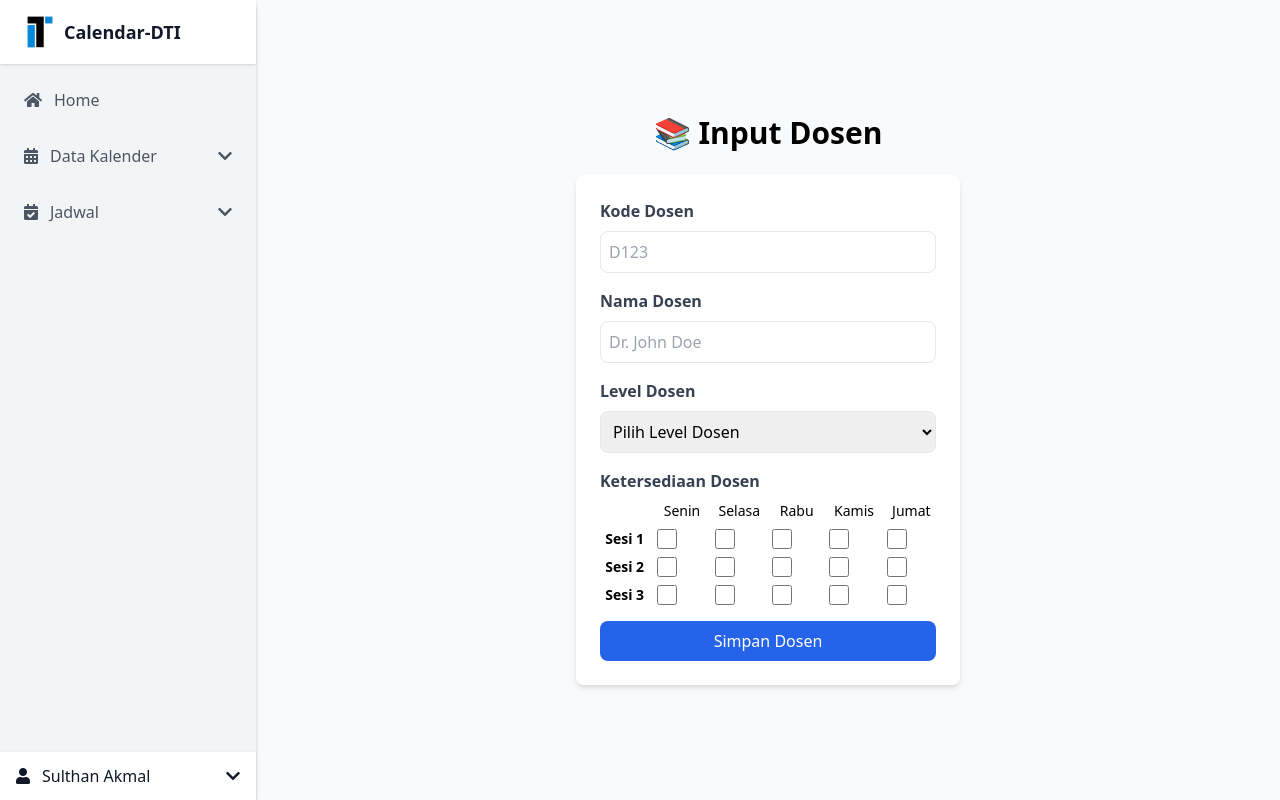
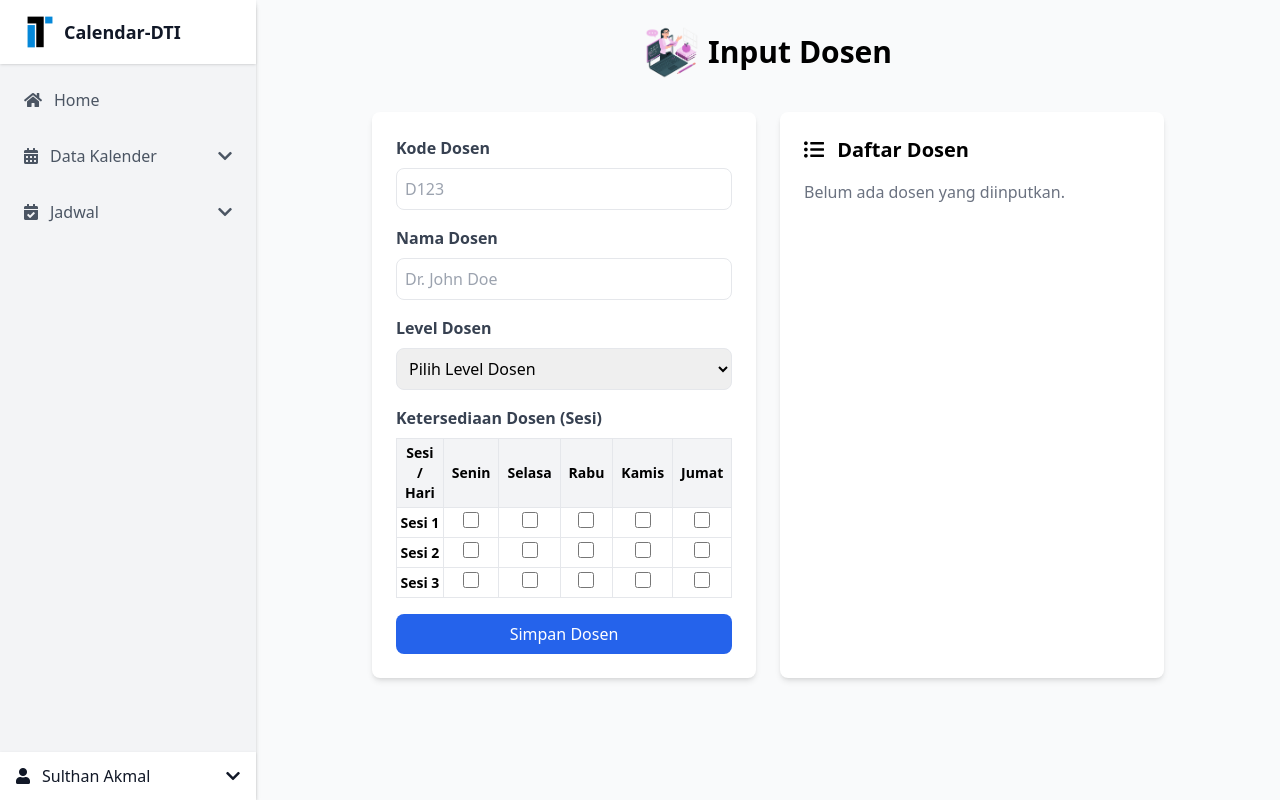
Before and after one commit to dzakiruw/calendar-dti, a Nuxt app: page /dosen in a window 1280 px wide. Built offline with nearby package versions, Linux system fonts and the light colour scheme.

Commit message:
rev mata-kuliah, dosen

```diff
--- a/pages/dosen.vue
+++ b/pages/dosen.vue
@@ -1,17 +1,23 @@
 <template>
-  <div class="h-screen flex flex-col items-center justify-center bg-gray-50 p-6">
-    <h1 class="text-3xl font-bold mb-6">📚 Input Dosen</h1>
+  <div class="min-h-screen bg-gray-50 p-6 flex flex-col items-center">
+    <!-- Title -->
+    <h1 class="text-3xl font-bold flex items-center mb-8 text-center">
+      <img src="/input-dosen.png" alt="Dosen Icon" class="w-14 h-14 mr-2" />
+      Input Dosen
+    </h1>
 
+    <!-- Form + List -->
+    <div class="flex flex-col sm:flex-row flex-wrap w-full max-w-6xl gap-6 justify-center">
       <!-- Dosen Input Form -->
-    <form @submit.prevent="submitDosen" class="bg-white p-6 shadow-md rounded-lg w-96">
+      <form @submit.prevent="submitDosen" class="bg-white p-6 shadow-md rounded-lg w-full sm:w-96">
         <div class="mb-4">
           <label class="block text-gray-700 font-semibold">Kode Dosen</label>
-        <input type="text" v-model="kodeDosen" class="w-full mt-2 p-2 border rounded-lg" placeholder="D123" required />
+          <input v-model="kodeDosen" type="text" class="w-full mt-2 p-2 border rounded-lg" placeholder="D123" required />
         </div>
 
         <div class="mb-4">
           <label class="block text-gray-700 font-semibold">Nama Dosen</label>
-        <input type="text" v-model="namaDosen" class="w-full mt-2 p-2 border rounded-lg" placeholder="Dr. John Doe" required />
+          <input v-model="namaDosen" type="text" class="w-full mt-2 p-2 border rounded-lg" placeholder="Dr. John Doe" required />
         </div>
 
         <div class="mb-4">
@@ -24,55 +30,82 @@
           </select>
         </div>
 
-      <!-- Availability Input -->
+        <!-- Ketersediaan Dosen -->
         <div class="mb-4">
-        <label class="block text-gray-700 font-semibold mb-2">Ketersediaan Dosen</label>
-        <div class="grid grid-cols-6 gap-2 text-center text-sm font-medium">
-          <span></span>
-          <span>Senin</span>
-          <span>Selasa</span>
-          <span>Rabu</span>
-          <span>Kamis</span>
-          <span>Jumat</span>
-          <template v-for="(sesi, sIndex) in 3" :key="sIndex">
-            <span class="font-semibold">Sesi {{ sesi }}</span>
-            <template v-for="(hari, hIndex) in 5" :key="hIndex">
-              <input type="checkbox" v-model="ketersediaan[sIndex][hIndex]" class="w-5 h-5" />
-            </template>
-          </template>
+          <label class="block text-gray-700 font-semibold mb-2">Ketersediaan Dosen (Sesi)</label>
+          <div class="overflow-auto">
+            <table class="w-full text-sm text-center border border-gray-200">
+              <thead class="bg-gray-100">
+                <tr>
+                  <th class="border px-2 py-1">Sesi / Hari</th>
+                  <th v-for="hari in hariList" :key="hari" class="border px-2 py-1">{{ hari }}</th>
+                </tr>
+              </thead>
+              <tbody>
+                <tr v-for="(row, sesiIndex) in 3" :key="sesiIndex">
+                  <td class="border font-semibold">Sesi {{ sesiIndex + 1 }}</td>
+                  <td v-for="(col, hariIndex) in 5" :key="hariIndex" class="border px-2 py-1">
+                    <input type="checkbox" v-model="ketersediaan[sesiIndex][hariIndex]" class="w-4 h-4" />
+                  </td>
+                </tr>
+              </tbody>
+            </table>
           </div>
         </div>
 
         <button type="submit" class="bg-blue-600 text-white py-2 px-4 rounded-lg w-full hover:bg-blue-700">
-        Simpan Dosen
+          {{ editIndex !== null ? 'Update Dosen' : 'Simpan Dosen' }}
         </button>
       </form>
 
-    <!-- Display list of Dosen -->
-    <div v-if="dosenList.length" class="mt-6 w-96 bg-white p-6 shadow-md rounded-lg">
-      <h2 class="text-xl font-bold mb-4">📋 List of Dosen</h2>
-      <div v-for="(dosen, index) in dosenList" :key="index" class="p-4 border border-gray-200 rounded-lg mb-2">
-        <p><strong>{{ dosen.kode }}</strong> - {{ dosen.nama }} ({{ dosen.level }})</p>
-        <p class="text-sm text-gray-600">Ketersediaan:</p>
-        <ul class="text-sm grid grid-cols-6 gap-1 mt-1">
-          <span></span>
-          <span>Sen</span>
-          <span>Sel</span>
-          <span>Rab</span>
-          <span>Kam</span>
-          <span>Jum</span>
-          <template v-for="(sesi, sIndex) in 3" :key="sIndex">
-            <span class="font-semibold">S{{ sesi }}</span>
-            <template v-for="(hari, hIndex) in 5" :key="hIndex">
-              <span :class="dosen.ketersediaan[sIndex][hIndex] ? 'text-green-600' : 'text-red-600'">
-                {{ dosen.ketersediaan[sIndex][hIndex] ? '✔' : '✘' }}
-              </span>
-            </template>
-          </template>
+      <!-- Dosen List -->
+      <div class="w-full sm:w-96 bg-white p-6 shadow-md rounded-lg">
+        <h2 class="text-xl font-bold mb-4">
+          <i class="fas fa-list-ul mr-2"></i> Daftar Dosen
+        </h2>
+
+        <div v-if="!dosenList.length" class="text-gray-500">
+          Belum ada dosen yang diinputkan.
+        </div>
+
+        <div v-else class="space-y-4">
+          <div
+            v-for="(dosen, index) in dosenList"
+            :key="index"
+            class="bg-gray-100 p-4 rounded-lg shadow-sm"
+          >
+            <div class="mb-2">
+              <p class="text-lg font-bold text-gray-800 mb-1">{{ dosen.nama }}</p>
+              <p class="text-sm text-gray-600"><span class="font-semibold">Kode:</span> {{ dosen.kode }}</p>
+              <p class="text-sm text-gray-600"><span class="font-semibold">Level:</span> {{ dosen.level }}</p>
+            </div>
+
+            <!-- Ketersediaan -->
+            <p class="text-sm font-semibold text-gray-700 mt-3 mb-1">Ketersediaan:</p>
+            <ul class="text-sm text-gray-600 list-disc ml-4 space-y-1">
+              <li
+                v-for="(result, sesiIndex) in getFilteredSessions(dosen.ketersediaan)"
+                :key="sesiIndex"
+              >
+                Sesi {{ result.sesi + 1 }}: {{ result.hari.join(', ') }}
+              </li>
+              <li
+                v-if="getFilteredSessions(dosen.ketersediaan).length === 0"
+                class="italic text-gray-400"
+              >
+                Tidak tersedia
+              </li>
             </ul>
-        <div class="mt-2 flex justify-end space-x-2">
-          <button @click="editDosen(index)" class="text-blue-600 hover:text-blue-900">Edit</button>
-          <button @click="deleteDosen(index)" class="text-red-600 hover:text-red-900">Hapus</button>
+
+            <div class="flex justify-end space-x-2 mt-4">
+              <button @click="editDosen(index)" class="text-blue-600 hover:text-blue-900" title="Edit">
+                <i class="fas fa-pencil-alt"></i>
+              </button>
+              <button @click="deleteDosen(index)" class="text-red-600 hover:text-red-900" title="Hapus">
+                <i class="fas fa-trash-alt"></i>
+              </button>
+            </div>
+          </div>
         </div>
       </div>
     </div>
@@ -80,52 +113,62 @@
 </template>
 
 <script setup>
-import { ref } from "vue";
+import { ref } from 'vue'
 
-// Dosen details
-const kodeDosen = ref("");
-const namaDosen = ref("");
-const levelDosen = ref("");
-const ketersediaan = ref([...Array(3)].map(() => Array(5).fill(false)));
+const hariList = ['Senin', 'Selasa', 'Rabu', 'Kamis', 'Jumat']
 
-const dosenList = ref([]);
-const editIndex = ref(null);
+const kodeDosen = ref('')
+const namaDosen = ref('')
+const levelDosen = ref('')
+const ketersediaan = ref([...Array(3)].map(() => Array(5).fill(false)))
+
+const dosenList = ref([])
+const editIndex = ref(null)
 
 const submitDosen = () => {
   const newDosen = {
     kode: kodeDosen.value,
     nama: namaDosen.value,
     level: levelDosen.value,
-    ketersediaan: JSON.parse(JSON.stringify(ketersediaan.value)),
-  };
+    ketersediaan: JSON.parse(JSON.stringify(ketersediaan.value))
+  }
 
   if (editIndex.value !== null) {
-    dosenList.value[editIndex.value] = newDosen;
-    editIndex.value = null;
+    dosenList.value[editIndex.value] = newDosen
+    editIndex.value = null
   } else {
-    dosenList.value.push(newDosen);
+    dosenList.value.push(newDosen)
   }
 
-  resetForm();
-};
+  resetForm()
+}
 
 const editDosen = (index) => {
-  const dosen = dosenList.value[index];
-  kodeDosen.value = dosen.kode;
-  namaDosen.value = dosen.nama;
-  levelDosen.value = dosen.level;
-  ketersediaan.value = JSON.parse(JSON.stringify(dosen.ketersediaan));
-  editIndex.value = index;
-};
+  const dosen = dosenList.value[index]
+  kodeDosen.value = dosen.kode
+  namaDosen.value = dosen.nama
+  levelDosen.value = dosen.level
+  ketersediaan.value = JSON.parse(JSON.stringify(dosen.ketersediaan))
+  editIndex.value = index
+}
 
 const deleteDosen = (index) => {
-  dosenList.value.splice(index, 1);
-};
+  dosenList.value.splice(index, 1)
+}
 
 const resetForm = () => {
-  kodeDosen.value = "";
-  namaDosen.value = "";
-  levelDosen.value = "";
-  ketersediaan.value = [...Array(3)].map(() => Array(5).fill(false));
-};
+  kodeDosen.value = ''
+  namaDosen.value = ''
+  levelDosen.value = ''
+  ketersediaan.value = [...Array(3)].map(() => Array(5).fill(false))
+}
+
+const getFilteredSessions = (ketersediaan) => {
+  return ketersediaan.map((sesi, index) => {
+    const hariTersedia = sesi
+      .map((val, i) => (val ? hariList[i] : null))
+      .filter(Boolean)
+    return hariTersedia.length ? { sesi: index, hari: hariTersedia } : null
+  }).filter(Boolean)
+}
 </script>
```
Also changed, not shown: pages/mata-kuliah.vue (+42 -12 lines), public/input-dosen.png (added). Lines whose indentation alone changed are shown as unchanged.
